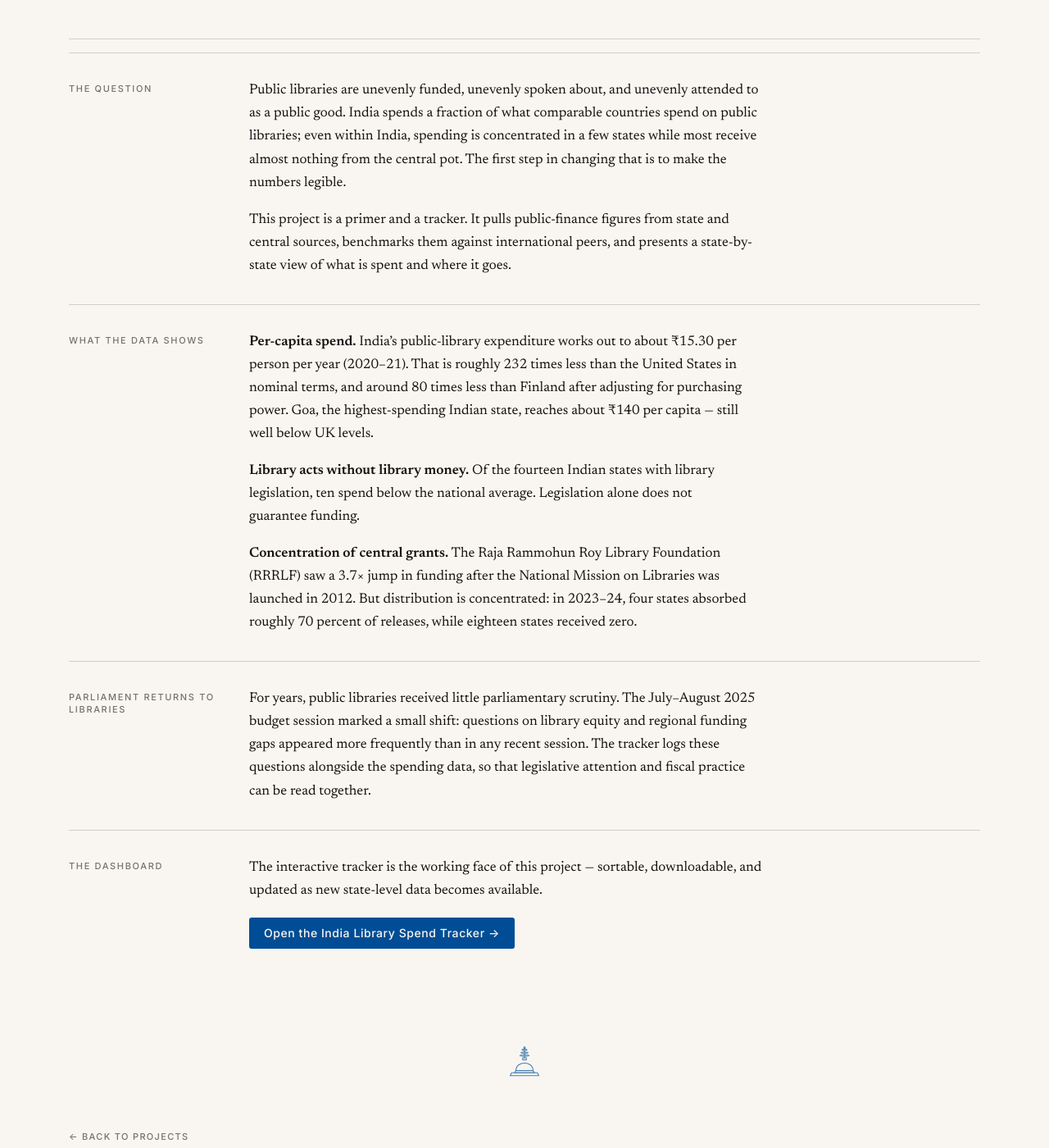
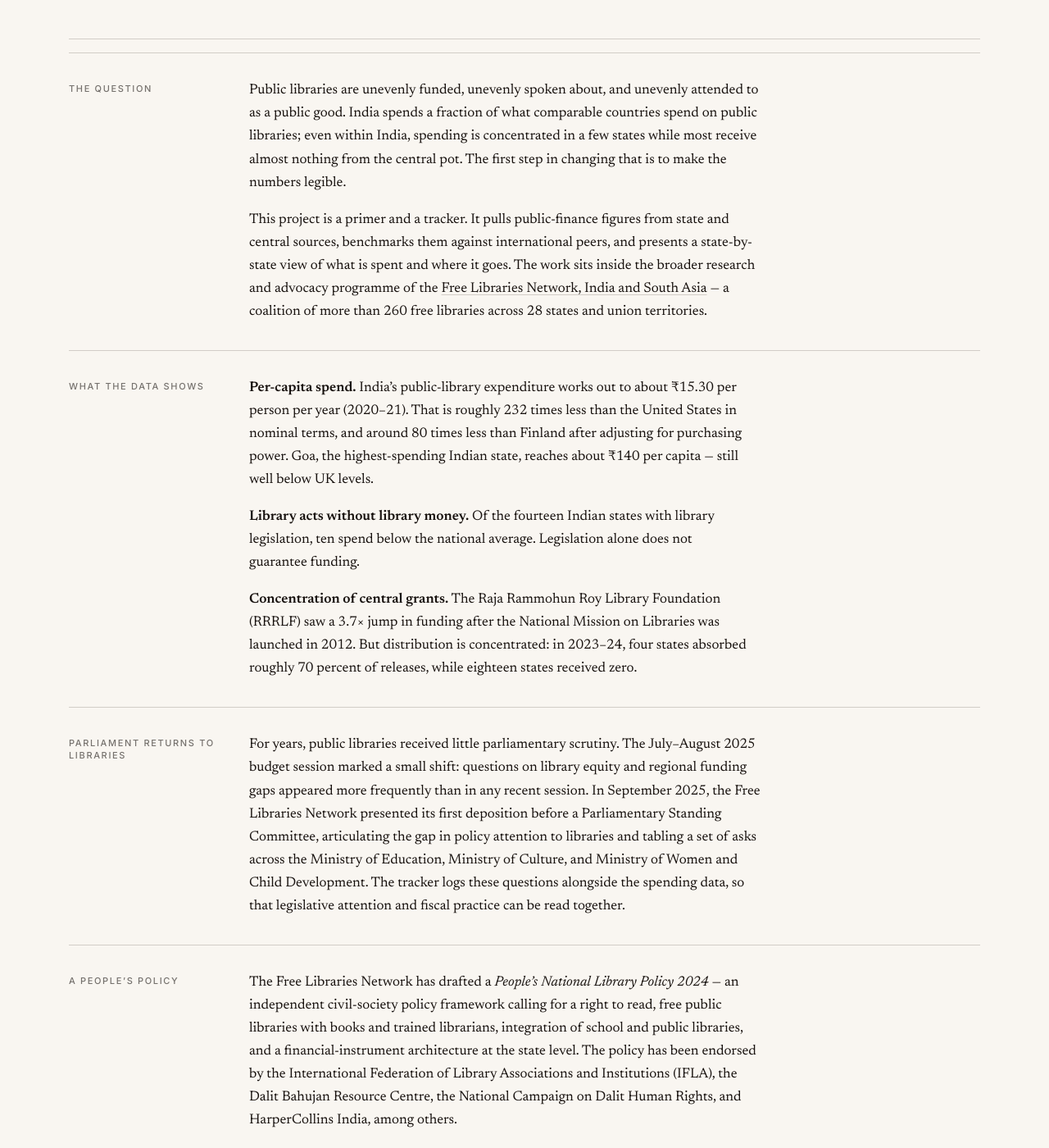
Before and after one commit to skishchampi/skishchampi.github.io, a Jekyll site: the page built from libraries.md, in a window 1280 px wide and 1400 px high, scrolled down 381 px. Shown: the whole window at 82% size. Built offline with Jekyll 4.4.1, drawn with Linux system fonts in a browser that asks for light colours; some web fonts are replaced; some of the changed text lies outside the part shown.

Commit message:
Enrich Libraries page with FLN context
- Link "Free Libraries Network" to fln.org.in; note the coalition
  of 260+ libraries across 28 states/UTs
- Add a section on the People's National Library Policy 2024,
  with its IFLA / DBRC / NCDHR / HarperCollins endorsements
- Note the September 2025 FLN deposition before a Parliamentary
  Standing Committee, alongside the existing 2025 budget-session
  scrutiny note
- Link The Community Library Project as a coalition member

Co-Authored-By: Claude Opus 4.7 (1M context) <noreply@anthropic.com>

```diff
--- a/libraries.md
+++ b/libraries.md
@@ -25,7 +25,7 @@ description: "A brief on public library spending in India, with an interactive s
   <div class="label">The question</div>
   <div class="body">
     <p>Public libraries are unevenly funded, unevenly spoken about, and unevenly attended to as a public good. India spends a fraction of what comparable countries spend on public libraries; even within India, spending is concentrated in a few states while most receive almost nothing from the central pot. The first step in changing that is to make the numbers legible.</p>
-    <p>This project is a primer and a tracker. It pulls public-finance figures from state and central sources, benchmarks them against international peers, and presents a state-by-state view of what is spent and where it goes.</p>
+    <p>This project is a primer and a tracker. It pulls public-finance figures from state and central sources, benchmarks them against international peers, and presents a state-by-state view of what is spent and where it goes. The work sits inside the broader research and advocacy programme of the <a target="_blank" rel="noopener noreferrer" href="https://www.fln.org.in">Free Libraries Network, India and South Asia</a> &mdash; a coalition of more than 260 free libraries across 28 states and union territories.</p>
   </div>
 </div>
 
@@ -41,7 +41,15 @@ description: "A brief on public library spending in India, with an interactive s
 <div class="block">
   <div class="label">Parliament returns to libraries</div>
   <div class="body">
-    <p>For years, public libraries received little parliamentary scrutiny. The July&ndash;August 2025 budget session marked a small shift: questions on library equity and regional funding gaps appeared more frequently than in any recent session. The tracker logs these questions alongside the spending data, so that legislative attention and fiscal practice can be read together.</p>
+    <p>For years, public libraries received little parliamentary scrutiny. The July&ndash;August 2025 budget session marked a small shift: questions on library equity and regional funding gaps appeared more frequently than in any recent session. In September 2025, the Free Libraries Network presented its first deposition before a Parliamentary Standing Committee, articulating the gap in policy attention to libraries and tabling a set of asks across the Ministry of Education, Ministry of Culture, and Ministry of Women and Child Development. The tracker logs these questions alongside the spending data, so that legislative attention and fiscal practice can be read together.</p>
+  </div>
+</div>
+
+<div class="block">
+  <div class="label">A people&rsquo;s policy</div>
+  <div class="body">
+    <p>The Free Libraries Network has drafted a <em>People&rsquo;s National Library Policy 2024</em> &mdash; an independent civil-society policy framework calling for a right to read, free public libraries with books and trained librarians, integration of school and public libraries, and a financial-instrument architecture at the state level. The policy has been endorsed by the International Federation of Library Associations and Institutions (IFLA), the Dalit Bahujan Resource Centre, the National Campaign on Dalit Human Rights, and HarperCollins India, among others.</p>
+    <p>FLN&rsquo;s coalition includes <a target="_blank" rel="noopener noreferrer" href="https://www.thecommunitylibraryproject.org/">The Community Library Project</a> in Delhi NCR and the Bansa Community Library in Uttar Pradesh, alongside many others.</p>
   </div>
 </div>
 
```
